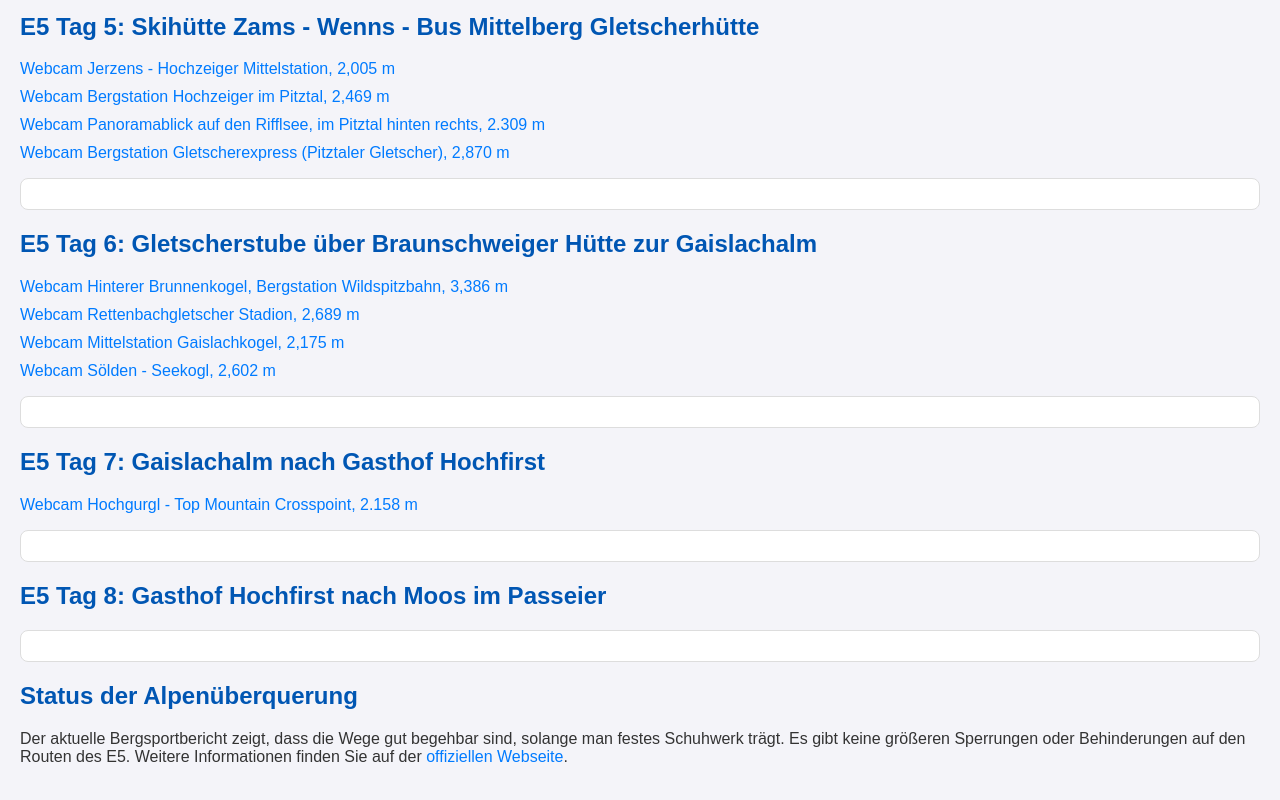
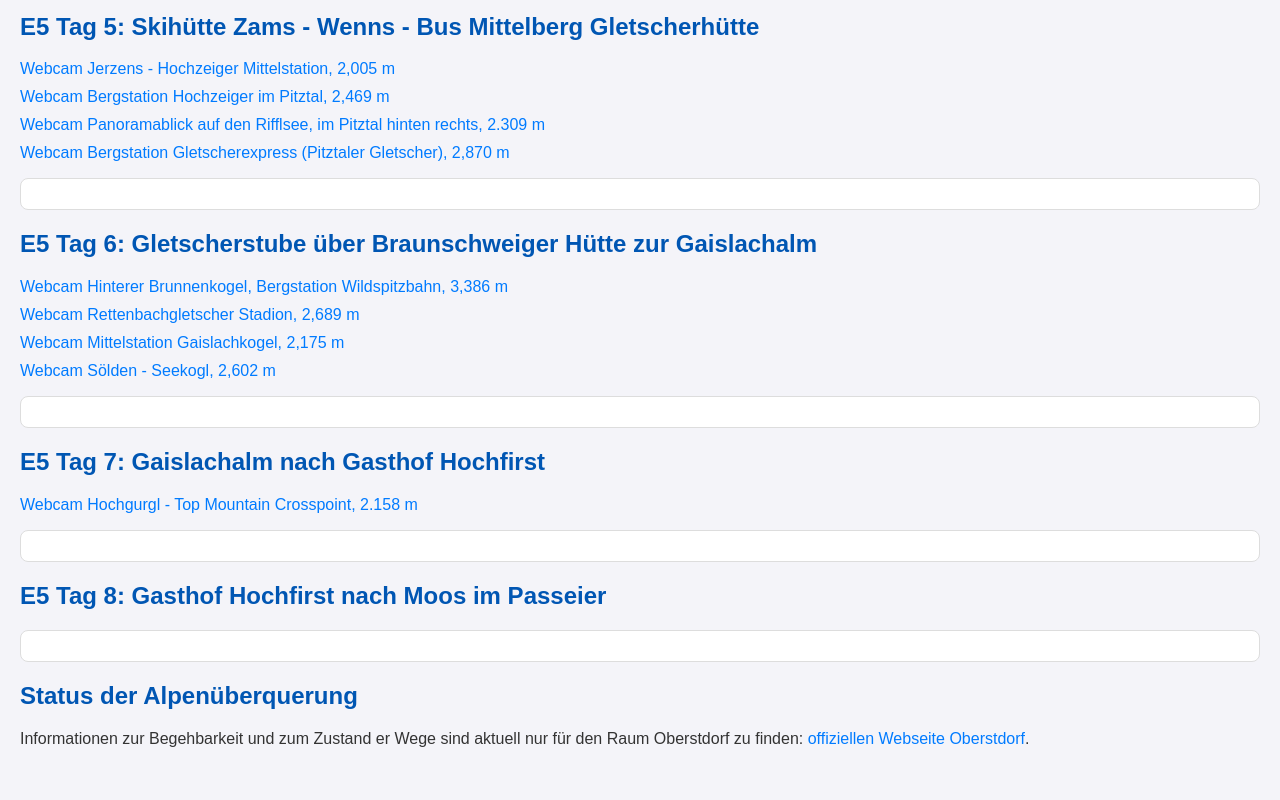
Before and after one commit to andreasmihm/hiking-e5, a plain HTML site: page index.html in a window 1280 px wide. Shown: the part 710-1510 px from the top of the page. Drawn offline with Linux system fonts and the light colour scheme; no server answers.

Commit message:
update link

```diff
--- a/index.html
+++ b/index.html
@@ -116,7 +116,7 @@
     <div class="weather" id="weather-moos"></div>
 
     <h2>Status der Alpenüberquerung</h2>
-    <p>Der aktuelle Bergsportbericht zeigt, dass die Wege gut begehbar sind, solange man festes Schuhwerk trägt. Es gibt keine größeren Sperrungen oder Behinderungen auf den Routen des E5. Weitere Informationen finden Sie auf der <a href="https://www.oberstdorf.de/alpininfo/bergsportbericht/" target="_blank">offiziellen Webseite</a>.</p>
+    <p>Informationen zur Begehbarkeit und zum Zustand er Wege sind aktuell nur für den Raum Oberstdorf zu finden: <a href="https://www.oberstdorf.de/alpininfo/bergsportbericht/">offiziellen Webseite Oberstdorf</a>.</p>
 
     <script>
         async function getWeather(lat, lon, locationName, elementId) {
```
